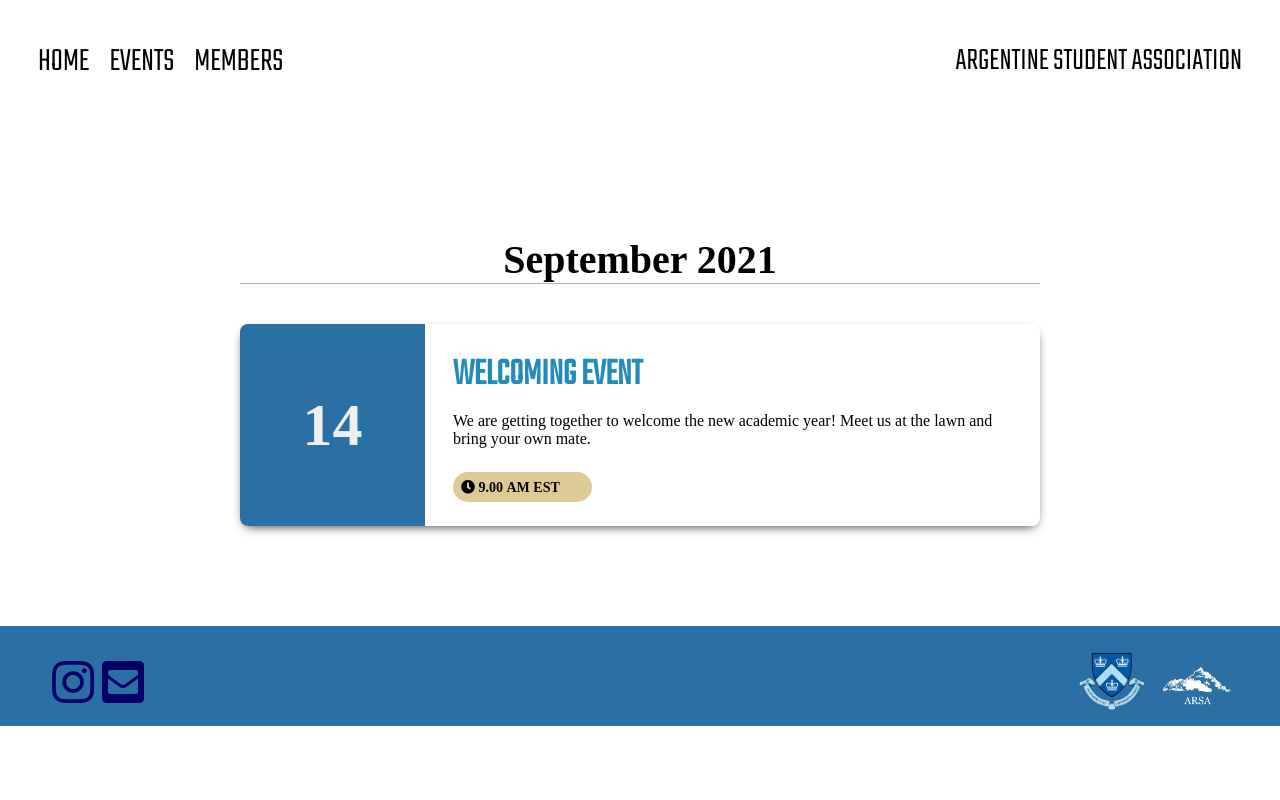
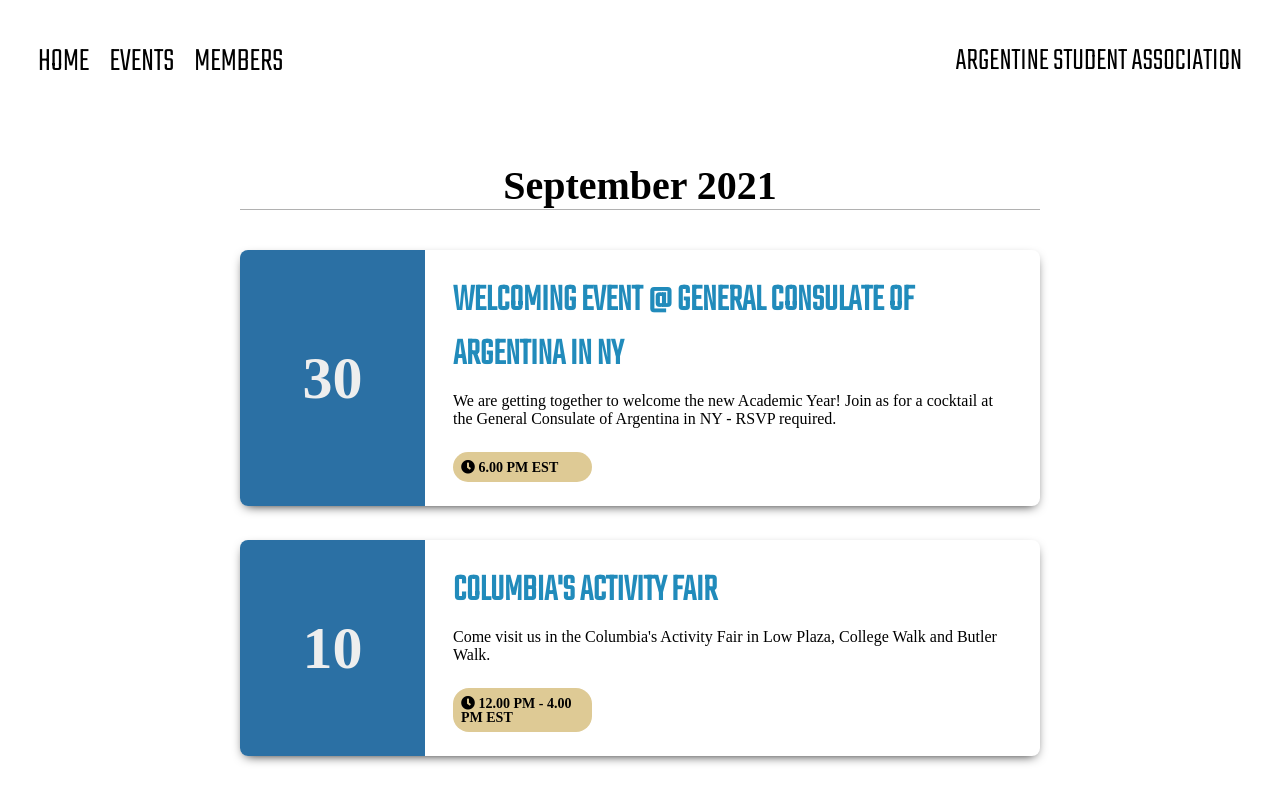
Before and after one commit to arsacolumbiauniversity/arsacolumbiauniversity.github.io, a plain HTML site: page events.html in a window 1280 px wide. Shown: the top 800 px of the page. Drawn offline with Linux system fonts and the light colour scheme.

Commit message:
Update events.html

```diff
--- a/events.html
+++ b/events.html
@@ -40,38 +40,38 @@
 				<div class="event">
 					<div class="event-left">
 						<div class="event-date">
-							<div class="date">14</div>
+							<div class="date">30</div>
 						</div>
 					</div>
 
 					<div class="event-right">
-						<h3 class="event-title">WELCOMING EVENT</h3>
+						<h3 class="event-title"> WELCOMING EVENT @ GENERAL CONSULATE OF ARGENTINA IN NY </h3>
 						<div class="event-description">
-							We are getting together to welcome the new academic year! Meet us at the lawn and bring your own mate.
+							We are getting together to welcome the new Academic Year! Join as for a cocktail at the General Consulate of Argentina in NY - RSVP required.
 						</div>
 						<div class="event-timing">
-							<i class="fas fa-clock"> 9.00 AM EST</i>
+							<i class="fas fa-clock"> 6.00 PM EST</i>
+						</div>
+					</div>
+				</div>
+				<div class="event">
+					<div class="event-left">
+						<div class="event-date">
+							<div class="date">10</div>
+						</div>
+					</div>
+
+					<div class="event-right">
+						<h3 class="event-title"> COLUMBIA'S ACTIVITY FAIR</h3>
+						<div class="event-description">
+							Come visit us in the Columbia's Activity Fair in Low Plaza, College Walk and Butler Walk.
+						</div>
+						<div class="event-timing">
+							<i class="fas fa-clock"> 12.00 PM - 4.00 PM EST</i>
 						</div>
 					</div>
 				</div>
 				<!------
-				<div class="event">
-					<div class="event-left">
-						<div class="event-date">
-							<div class="date">9</div>
-						</div>
-					</div>
-
-					<div class="event-right">
-						<h3 class="event-title">COOK</h3>
-						<div class="event-description">
-							In this talk we are going to show bla bla bla bal bal ablabaln
-						</div>
-						<div class="event-timing">
-							<i class="fas fa-clock"> 10.00 AM EST</i>
-						</div>
-					</div>
-				</div>
 				<div class="event">
 					<div class="event-left">
 						<div class="event-date">
```
